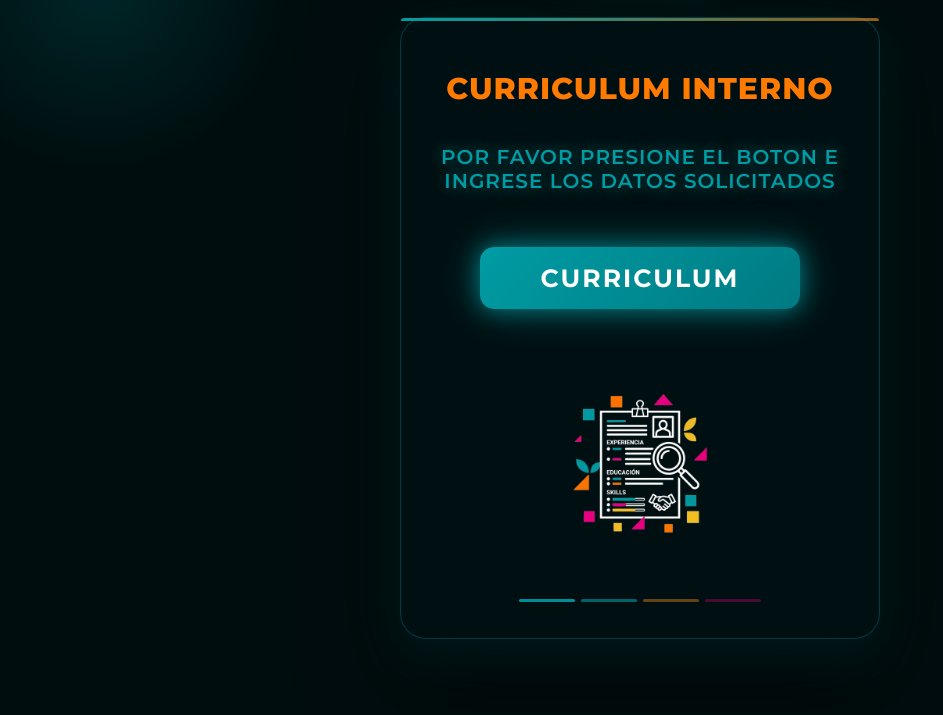
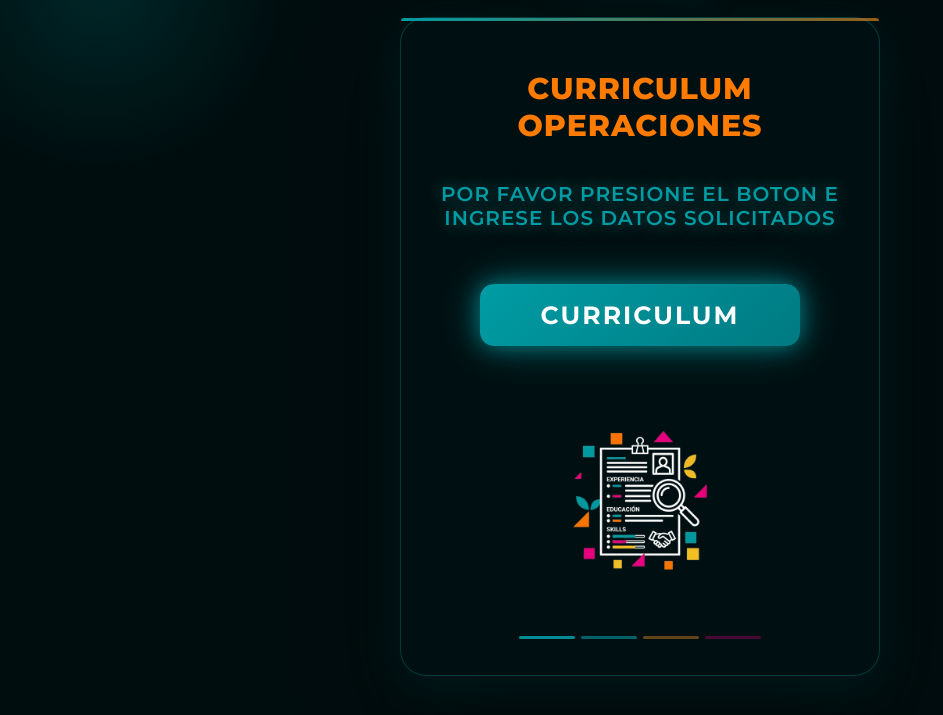
Before and after one commit to ChrisBrady12/curriculum, a plain HTML site: page index.html in a window 1280 px wide. Shown: the part 95-810 px from the top of the page, without its empty margins (0-943 px from the left). Drawn offline with Linux system fonts and the light colour scheme.

Commit message:
Update index.html

```diff
--- a/index.html
+++ b/index.html
@@ -203,7 +203,7 @@ max-width:56px;
 <div class="container">
 
 <br>
-<h1>CURRICULUM INTERNO</h1><br><br>
+<h1>CURRICULUM OPERACIONES</h1><br><br>
 
 <h2>POR FAVOR PRESIONE EL BOTON E INGRESE LOS DATOS SOLICITADOS</h2><br>
 
```
